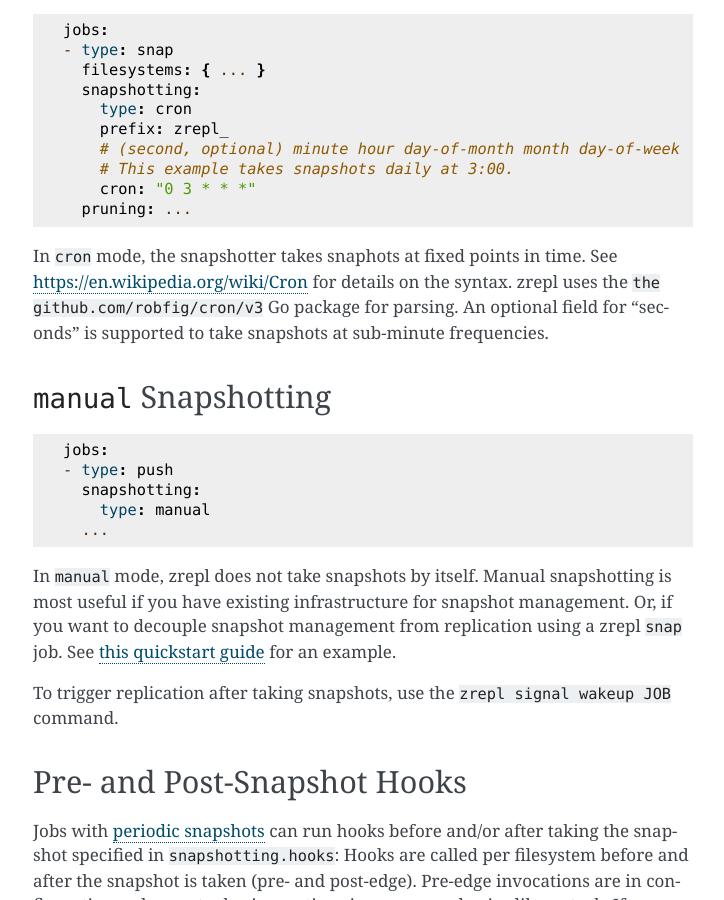
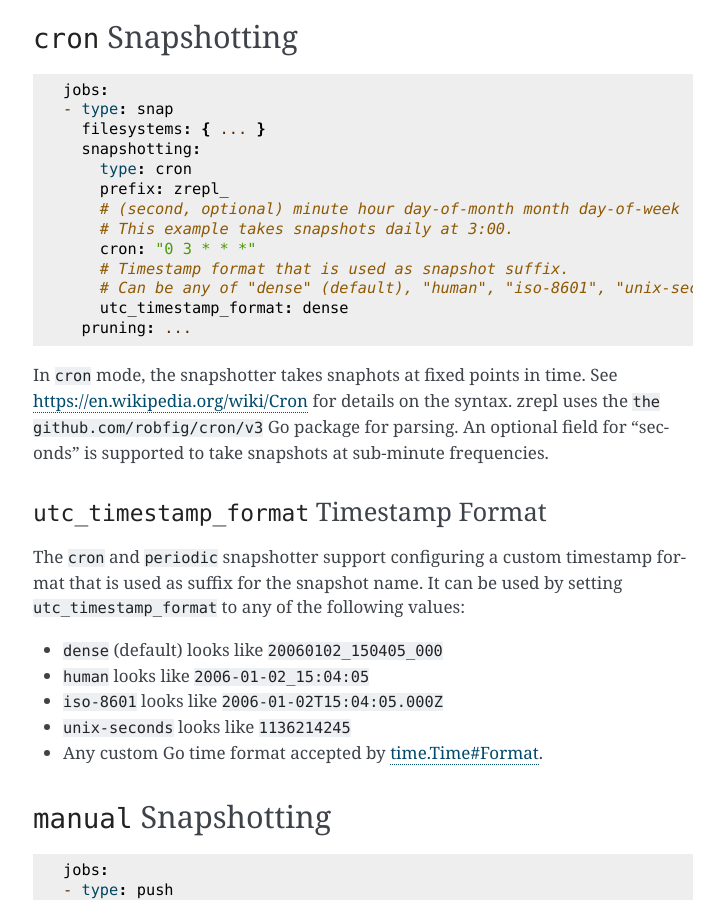
Before and after one commit to zrepl/zrepl, a Sphinx documentation site: the page built from docs/configuration/snapshotting.rst, in a window 1280 px wide and 900 px high, scrolled down 1931 px. Shown: the whole window, without its empty margins (387-1111 px from the left). Built offline with Sphinx 7.4.7, drawn with Linux system fonts in a browser that asks for light colours; pages that are not in the unit, such as notebooks, are missing from menus; the version number could not be read and is left out; cross-references to code outside the pages are shown as plain code; some of the changed text lies outside the part shown.

Commit message:
docs: add utc_timestamp_format to docs & changelog

```diff
--- a/docs/changelog.rst
+++ b/docs/changelog.rst
@@ -22,6 +22,7 @@
 * `Feature Wishlist on GitHub <https://github.com/zrepl/zrepl/discussions/547>`_
 
 * |feature| :ref:`Schedule-based snapshotting<job-snapshotting--cron>` using ``cron`` syntax instead of an interval.
+* |feature| Configurable timestamp format for snapshot names via :ref:`utc_timestamp_format<job-snapshotting-timestamp_format>`.
 * |feature| Add ``ZREPL_DESTROY_MAX_BATCH_SIZE`` env var (default 0=unlimited).
 * |bugfix| Fix resuming from interrupted replications that use ``send.raw`` on unencrypted datasets.
 
--- a/docs/configuration/snapshotting.rst
+++ b/docs/configuration/snapshotting.rst
@@ -62,6 +62,9 @@
        type: periodic
        prefix: zrepl_
        interval: 10m
+       # Timestamp format that is used as snapshot suffix.
+       # Can be any of "dense" (default), "human", "iso-8601", "unix-seconds" or a custom Go time format (see https://go.dev/src/time/format.go)
+       utc_timestamp_format: dense
        hooks: ...
     pruning: ...
 
@@ -91,12 +94,30 @@
        # (second, optional) minute hour day-of-month month day-of-week
        # This example takes snapshots daily at 3:00.
        cron: "0 3 * * *"
+       # Timestamp format that is used as snapshot suffix.
+       # Can be any of "dense" (default), "human", "iso-8601", "unix-seconds" or a custom Go time format (see https://go.dev/src/time/format.go)
+       utc_timestamp_format: dense
      pruning: ...
 
 In ``cron`` mode, the snapshotter takes snaphots at fixed points in time.
 See https://en.wikipedia.org/wiki/Cron for details on the syntax.
 zrepl uses the ``the github.com/robfig/cron/v3`` Go package for parsing.
 An optional field for "seconds" is supported to take snapshots at sub-minute frequencies.
+
+.. _job-snapshotting-timestamp_format:
+
+``utc_timestamp_format`` Timestamp Format
+~~~~~~~~~~~~~~~~~~~~~~~~~~~~~~~~~~~~~~~~~
+
+The ``cron`` and ``periodic`` snapshotter support configuring a custom timestamp format that is used as suffix for the snapshot name.
+It can be used by setting ``utc_timestamp_format`` to any of the following values:
+
+* ``dense`` (default) looks like ``20060102_150405_000``
+* ``human`` looks like ``2006-01-02_15:04:05``
+* ``iso-8601`` looks like ``2006-01-02T15:04:05.000Z``
+* ``unix-seconds`` looks like ``1136214245``
+* Any custom Go time format accepted by `time.Time#Format <https://go.dev/src/time/format.go>`_.
+
 
 ``manual`` Snapshotting
 -----------------------
```
